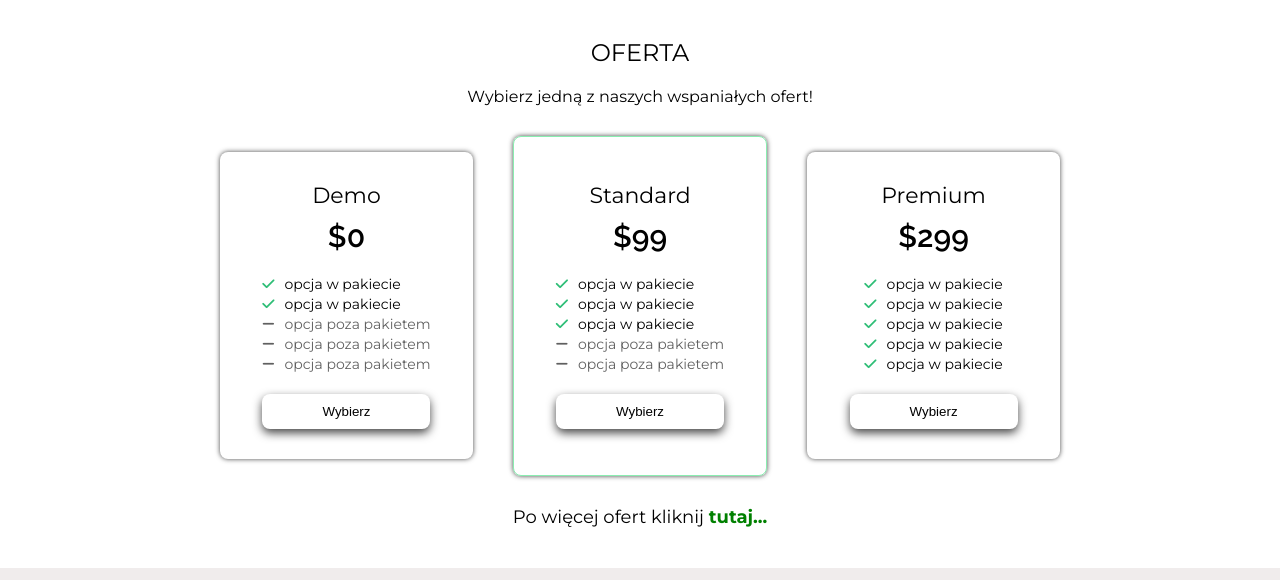
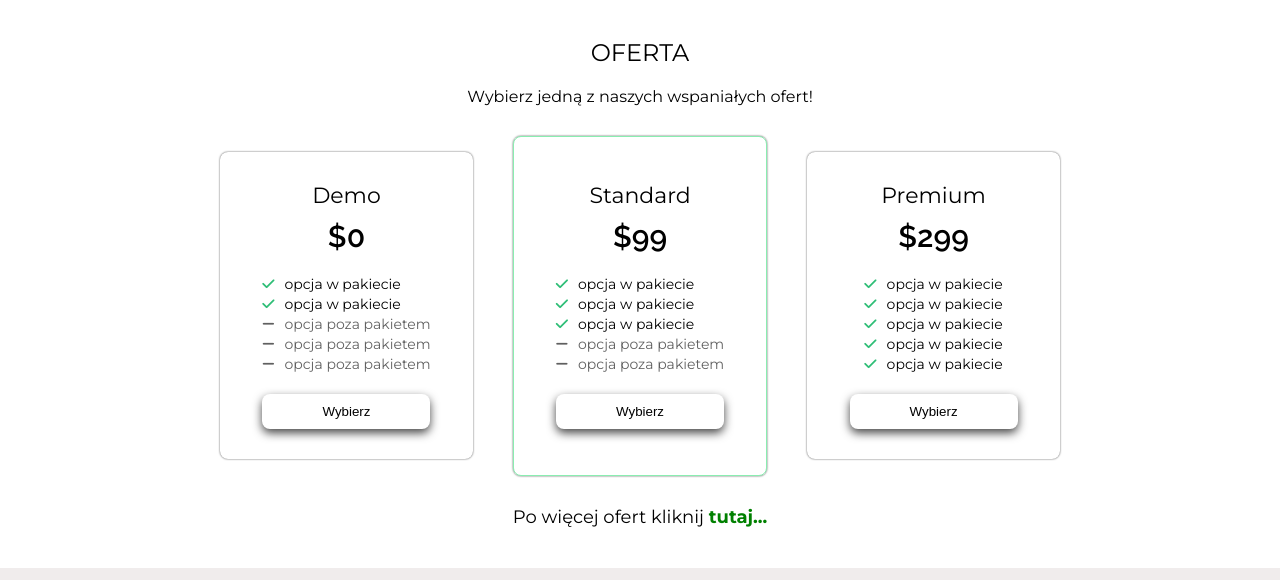
Before and after one commit to gbura/forest-website-project, a website: page index.html in a window 1280 px wide. Shown: the part 1035-1615 px from the top of the page. Drawn offline with Linux system fonts and the light colour scheme.

Commit message:
decreased box-shadow in variants

```diff
--- a/src/sass/main.scss
+++ b/src/sass/main.scss
@@ -255,7 +255,7 @@ main {
 			width: 70%;
 			padding: 3rem 0;
 			border-radius: 8px;
-			box-shadow: 0 0 5px rgba(0, 0, 0, 0.726);
+			box-shadow: 0 0 2px rgba(0, 0, 0, 0.726);
 			transition: transform 0.3s ease;
 
 			&:hover {
--- a/src/sass/offers.scss
+++ b/src/sass/offers.scss
@@ -188,7 +188,7 @@ main {
 			height: 320px;
 			padding: 3rem 0;
 			border-radius: 8px;
-			box-shadow: 0 0 5px rgba(0, 0, 0, 0.726);
+			box-shadow: 0 0 2px rgba(0, 0, 0, 0.726);
 			transition: transform 0.3s ease;
 
 			&:hover {
```
Also changed, not shown: dist/css/main.min.css, dist/css/offers.min.css.
